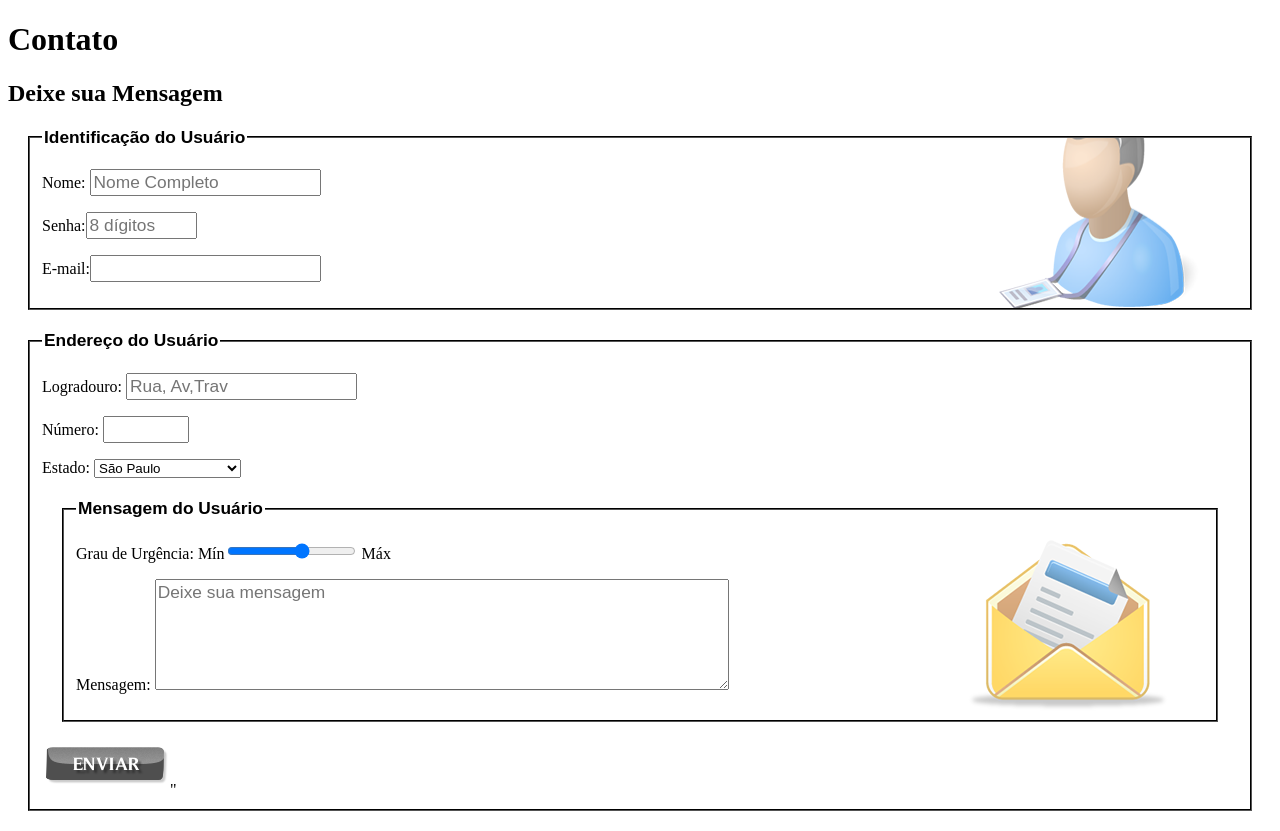
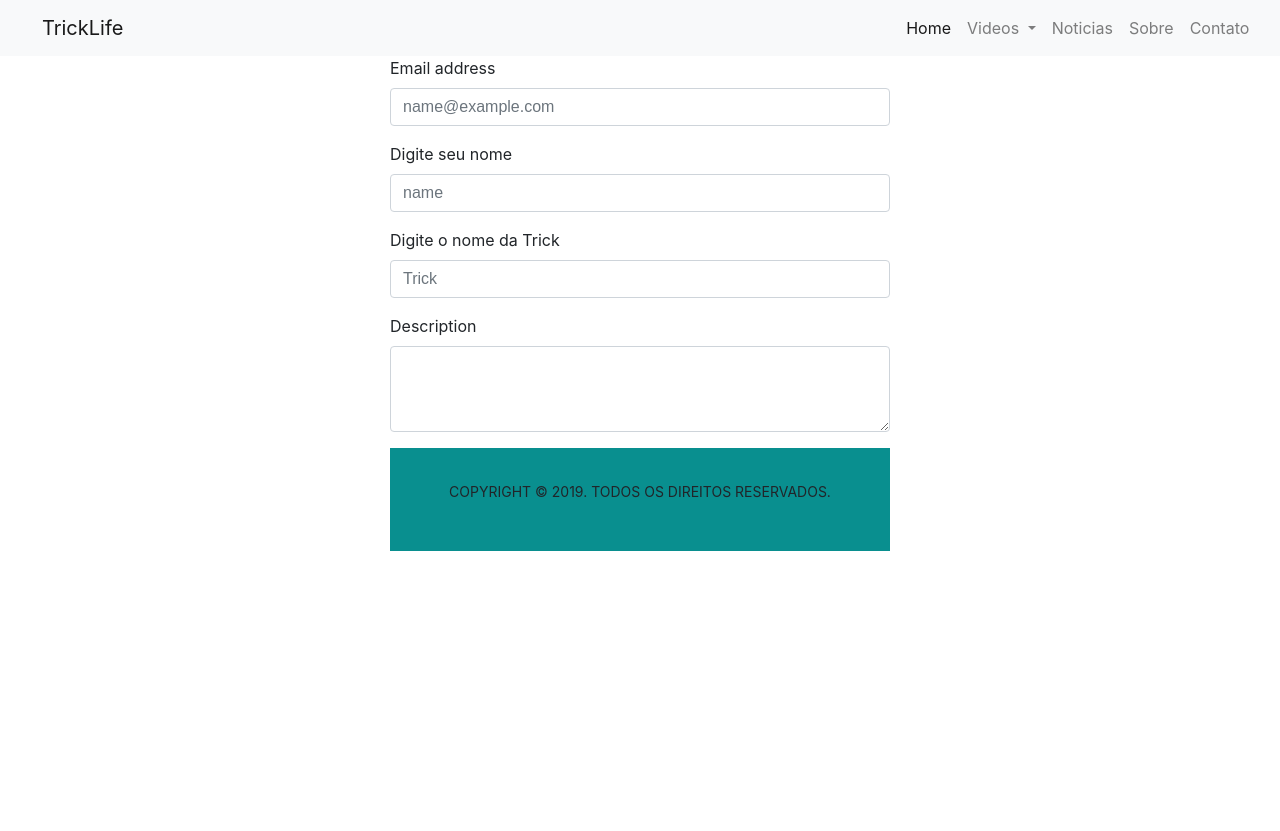
Before and after one commit to Gui-Farias/ProjetoAngu, a plain HTML site: page paginas/Contato.html in a window 1280 px wide. After the commit the page ends 800 px from the top, so only its background shows below. Drawn offline with nearby package versions, Linux system fonts and the light colour scheme.

Commit message:
Subindo Página de Contato

```diff
--- a/estilo/Contato.css
+++ b/estilo/Contato.css
@@ -1,5 +1,15 @@
 @charset "UTF-8";
+/* HTML */
 
+/* navegaçao */
+
+.nave{
+    margin: 0 26px;
+}
+
+.listanave{
+    margin-left: 60%;
+}
 form {
 	width: 500px;
 	margin: auto;
@@ -36,3 +46,9 @@ fieldset#mensagem{
 	background: url("../imagens/icone-mensagem.png") no-repeat 95% 95%;
 
 }
+.rodape{
+    text-align: center;
+    font-size: 14px;
+    background-color: rgb(9, 143, 143);
+    padding: 33px;
+}
--- a/paginas/Contato.html
+++ b/paginas/Contato.html
@@ -3,56 +3,68 @@
 
 <head> <!-- Tag do cabeçalho -->
     <meta charset="utf-8"/> <!-- <meta charset="UTF-8"/> Tag para resolver problema com acentuação -->
+    <link rel="stylesheet" href="https://stackpath.bootstrapcdn.com/bootstrap/4.3.1/css/bootstrap.min.css" integrity="sha384-ggOyR0iXCbMQv3Xipma34MD+dH/1fQ784/j6cY/iJTQUOhcWr7x9JvoRxT2MZw1T" crossorigin="anonymous">
     <link rel="stylesheet" href="../estilo/Contato.css"/>
+    <link rel="stylesheet" href="../estilo/style.css"/>
     <title>Contato</title> <!-- Tag para inserir  titulo pra Página -->
 
 </head> <!-- Fechamento da Tag -->
+<body>
+    <nav class="navbar navbar-expand-lg navbar-light bg-light">
+        <a class="navbar-brand nave" href="index.html">TrickLife</a>
+        <button class="navbar-toggler" type="button" data-toggle="collapse" data-target="#navarSupportedContent" aria-controls="navbarSupportedContent" aria-expanded="false" aria-label="Toggle navigation">
+            <span class="navbar-toggler-icon"></span>
+        </button>
 
-<body>  <!-- Tag do Corpo da Pagina -->
-<div id="interface"> <!-- <div></div> -> Tag semântica para criar uma Divisão (id significa identificação) -->
+        <div class="collapse navbar-collapse listanave" id="navbarSupportedContent">
+            <ul class="navbar-nav mr-auto">
+                <li class="nav-item active">
+                    <a class="nav-link" href="#">Home <span class="sr-only">(current)</span></a>
+                </li>
+                <li class="nav-item dropdown">
+                    <a class="nav-link dropdown-toggle" href="#" id="navbarDropdown" role="button" data-toggle="dropdown" aria-haspopup="true" aria-expanded="false">
+                    Videos
+                    </a>
+                    <div class="dropdown-menu" aria-labelledby="navbarDropdown">
+                    <a class="dropdown-item" href="#">Action</a>
+                    <a class="dropdown-item" href="#">Another action</a>
+                    <div class="dropdown-divider"></div>
+                    <a class="dropdown-item" href="#">Something else here</a>
+                    </div>
+                </li>
+                <li class="nav-item">
+                    <a class="nav-link" href="#">Noticias</a>
+                </li>
+                <li class="nav-item">
+                    <a class="nav-link" href="#">Sobre</a>
+                </li>
+                <li class="nav-item">
+                    <a class="nav-link" href="#">Contato</a>
+                </li>
+            </ul>
+        </div>
+    </nav>
+    <form>
+  <div class="form-group">
+    <label for="exampleFormControlInput1">Email address</label>
+    <input type="email" class="form-control" id="exampleFormControlInput1" placeholder="name@example.com">
+  </div>
+  <div class="form-group">
+    <label for="exampleFormControlSelect1">Digite seu nome</label>
+    <input type="nome" class="form-control" id="exampleFormControlInput2" placeholder="name">
 
-<header id="cabecalho"> <!-- <header></header> -> Tag para delimitar o cabeçalho -->
-    <hgroup> <!-- <hgroup> -> Tag para agrupar os Títulos semelhantes -->
-        <h1>Contato</h1> <!-- Tag para tamanho de um titulo pra Página -->
-        <h2>Deixe sua Mensagem</h2> <!-- Tag para criar Título secundário -->
-    </hgroup> <!-- Fechamento da Tag -->
+  </div>
+  <div class="form-group">
+    <label for="exampleFormControlSelect2">Digite o nome da Trick</label>
+    <input type="trick" class="form-control" id="exampleFormControlInput3" placeholder="Trick">
+  </div>
+  <div class="form-group">
+    <label for="exampleFormControlTextarea1">Description</label>
+    <textarea class="form-control" id="exampleFormControlTextarea1" rows="3"></textarea>
+  </div>
+  <footer class="container-fluid rodape">
+      <p>COPYRIGHT © 2019. TODOS OS DIREITOS RESERVADOS.</p>
 
-</header> <!-- Fechamento de Tag -->
-
-<fieldset id="usuario"><legend>Identificação do Usuário </legend>
-        <p><label for="cNome">Nome: <input type="text" name="tNome" id="cNome"size="20" maxlength="30" placeholder="Nome Completo"/></p>
-        <p><label for="cSenha">Senha:<input type="password" name="tSenha" id="cSenha"size="8" maxlength="8" placeholder="8 dígitos"/></p>
-        <p><label for="cMail">E-mail:<input type="email" name="tMail" id="cMail" size="20" maxlength="40"/></p>
-        </fieldset>
-
-<fieldset id="endereco"> <legend> Endereço do Usuário </legend>
-        <p>Logradouro: <input type="text" name="tRua" id="cRua" size"13" maxlength="80" placeholder="Rua, Av,Trav"/> </p>
-        <p>Número: <input type="number" name="tNum" id="cNum" min="0" max="9999"/></p>
-        Estado: <select name="tEst" id="cEst">
-
-         <optgroup label="Região Sudeste">
-            <option value="RJ"> Rio de Janeiro</option>
-            <option value="SP"selected> São Paulo</option>
-            <option value="MG">Minas Gerais</option>
-        </optgroup>
-
-        <optgroup label="Região Sul">
-            <option value="PR"> Paraná</option>
-            <option value="SC"> Santa Catarina</option>
-            <option value="RS"> Rio Grande do Sul </option>
-        </optgroup>
-
-                </select>
-
-<fieldset id="mensagem"><legend>Mensagem do Usuário</legend>
-        <p><label for="cURG">Grau de Urgência:</label>
-         Mín<input type="range" name="tUrg" id="cUrg" min="0" max="10" step="2"/> Máx </p>
-        <p><label for="cURG">Mensagem:</label>
-        <textarea name="tMsg" id="cMsg" cols="55" rows="5" placeholder="Deixe sua mensagem"></textarea>
-</fieldset>
-<input type="image" name="tEnviar" src="../imagens/botao-enviar.png"/>"
-
-
-</div>
+  </footer>
 </body> <!-- Fechamento da Tag -->
 </html>
```
Also changed, not shown: paginas/index.html (line endings or trailing spaces).
